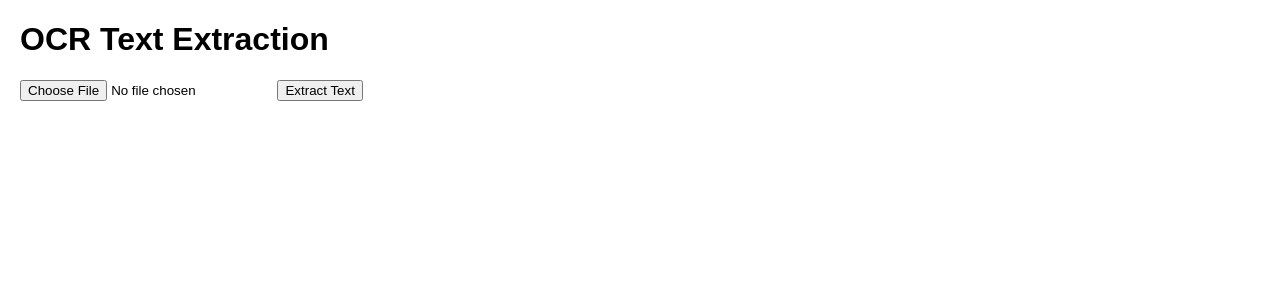
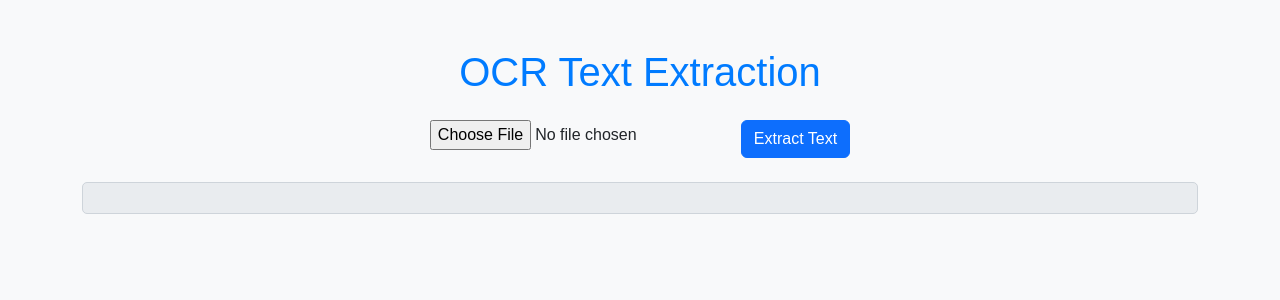
Before and after one commit to Hidi-Agili/Image_to_text_using_paddleOCR, a Flask app: page /index in a window 1280 px wide. Shown: the top 300 px of the page. Run offline with Flask 3, Linux system fonts and the light colour scheme.

Commit message:
Update index.html
Styling the index.html to be pleasing to the eye

```diff
--- a/hackathon/templates/index.html
+++ b/hackathon/templates/index.html
@@ -4,23 +4,32 @@
     <meta charset="UTF-8">
     <meta name="viewport" content="width=device-width, initial-scale=1.0">
     <title>OCR Text Extraction</title>
+    <link href="https://cdn.jsdelivr.net/npm/bootstrap@5.3.0/dist/css/bootstrap.min.css" rel="stylesheet">
     <style>
         body {
             font-family: Arial, sans-serif;
             margin: 20px;
+            background-color: #f8f9fa;
+        }
+        h1 {
+            color: #007bff;
         }
         #result {
             margin-top: 20px;
+            padding: 15px;
+            background-color: #e9ecef;
+            border: 1px solid #ced4da;
+            border-radius: 5px;
         }
     </style>
 </head>
-<body>
-    <h1>OCR Text Extraction</h1>
-    <form id="uploadForm" enctype="multipart/form-data">
-        <input type="file" name="imageFile" id="imageFile">
-        <button type="button" onclick="uploadImage()">Extract Text</button>
+<body class="container mt-5">
+    <h1  class="mb-4 text-center">OCR Text Extraction</h1>
+    <form id="uploadForm" enctype="multipart/form-data" class="d-flex justify-content-center mb-4">
+        <input type="file" name="imageFile" id="imageFile" class="form-control-file me-2">
+        <button type="button" class="btn btn-primary" onclick="uploadImage()">Extract Text</button>
     </form>
-    <div id="result"></div>
+    <div id="result" class="alert alert-info text-center"></div>
 
     <script>
         function uploadImage() {
```
